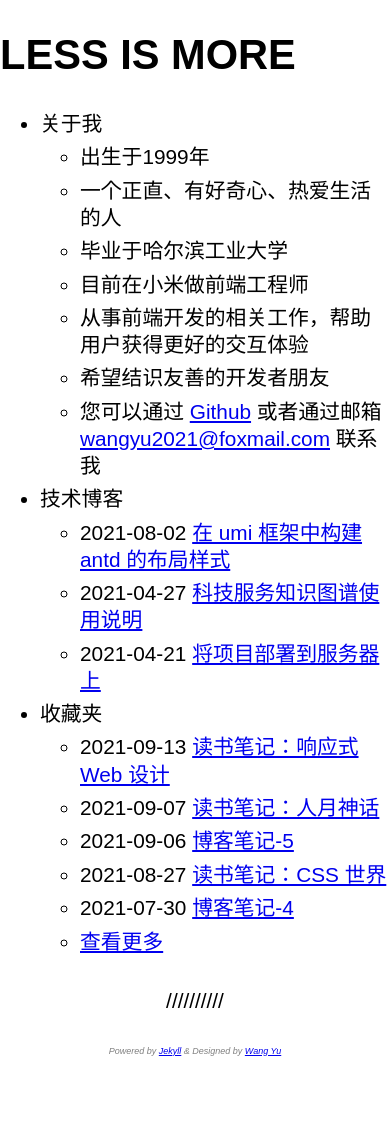
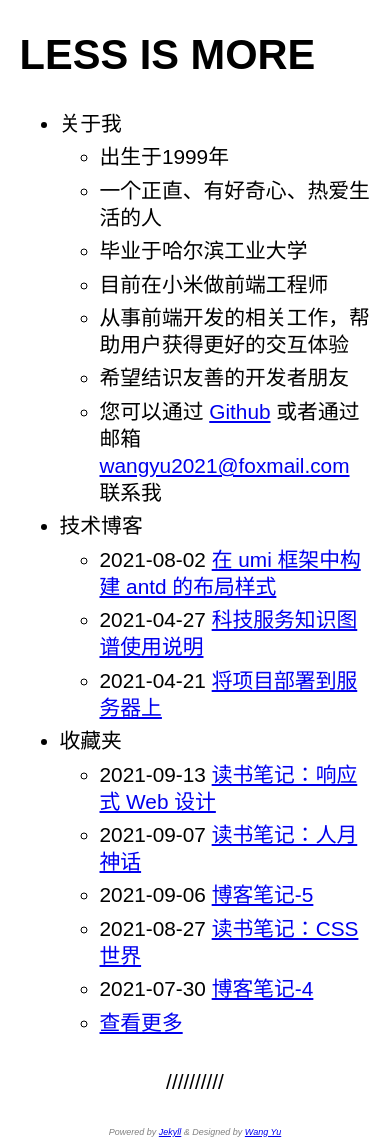
Before and after one commit to wangyu-1999/wangyu-1999.github.io, a Jekyll site: the page built from index.md, in a window 390 px wide. Built offline with Jekyll 4.4.1, drawn with Linux system fonts in a browser that asks for light colours; comment, search, counter and statistics services are not loaded; before the commit the page ends 1057 px from its top, so only the background shows below that.

Commit message:
fix: 修正手机博客样式

```diff
--- a/assets/css/main.scss
+++ b/assets/css/main.scss
@@ -224,8 +224,8 @@ center {
 // 设置视口宽度
 @media screen and (max-width: 640px) {
   .w {
-    width: 100%;
-    padding: 0;
+    width: 90%;
+    padding: 0 5%;
   }
 }
 // 引用的断行问题修复
```
